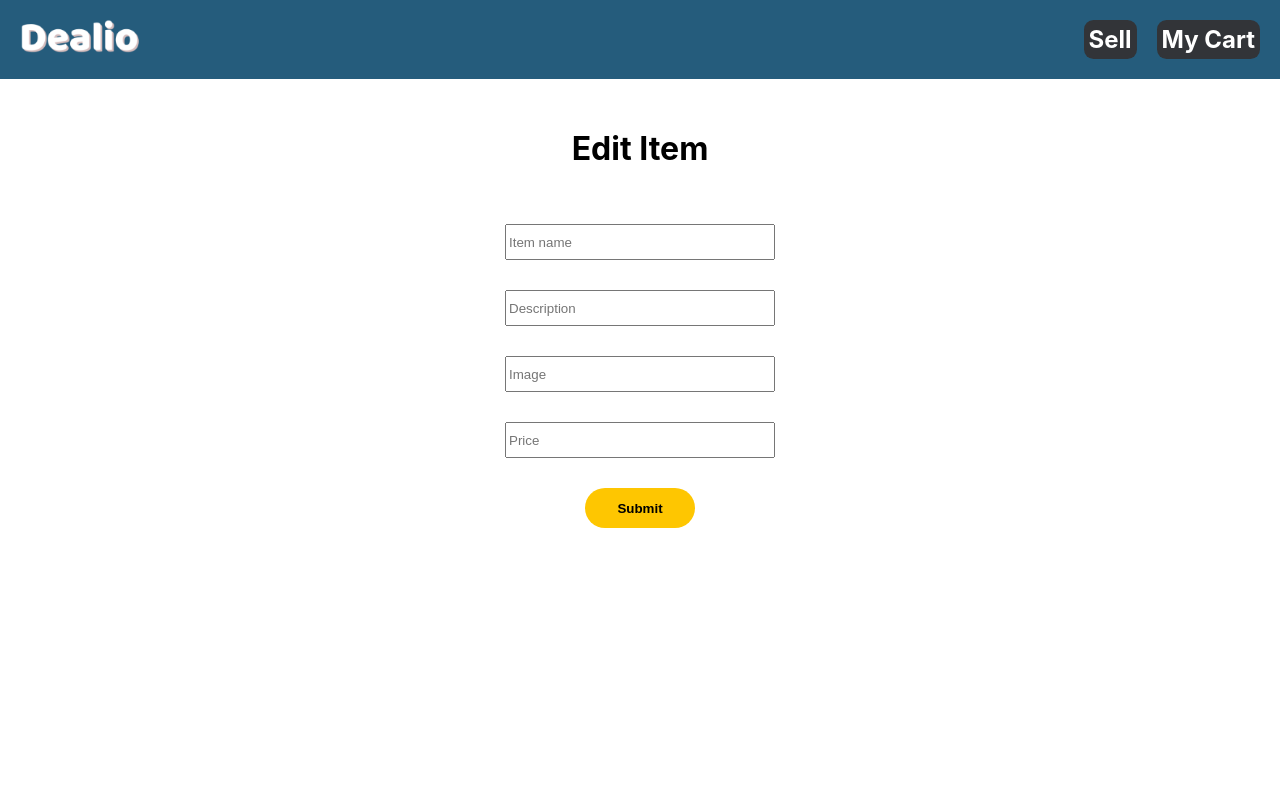
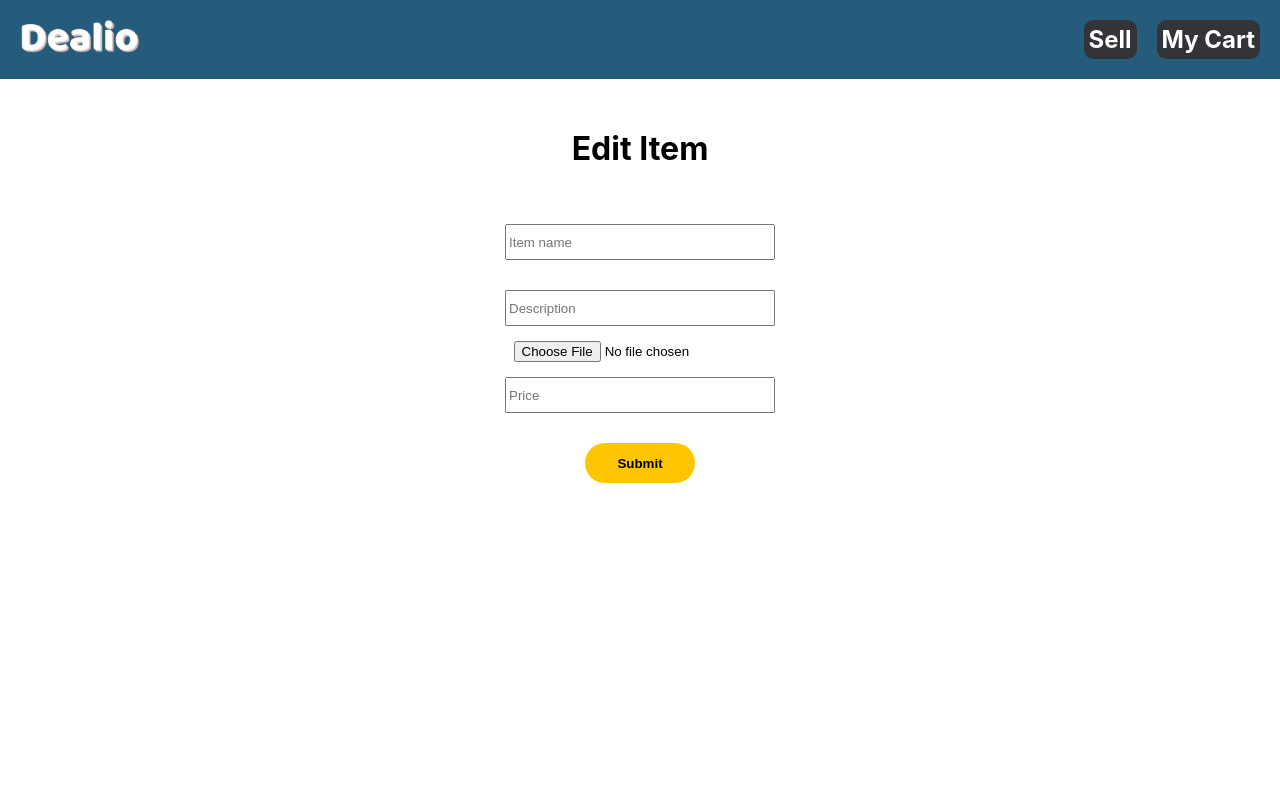
Before and after one commit to guillermoaviles/online-store-fe, a React (Create React App) app: page /description/edit/1 in a window 1280 px wide. Shown: the top 800 px of the page. Built offline with nearby package versions, Linux system fonts and the light colour scheme.

Commit message:
added file option to edit

```diff
--- a/src/Components/Edit.js
+++ b/src/Components/Edit.js
@@ -1,6 +1,7 @@
 import React, { useState } from "react";
 import axios from "axios";
 import { useParams, useNavigate, Navigate } from 'react-router-dom'
+import FileBase64 from 'react-file-base64'
 
 const Edit = () => {
     const navigate = useNavigate()
@@ -38,7 +39,7 @@ const Edit = () => {
             <form className='item-box'>
                 <input className='input' placeholder="Item name" name="title" value={updateItem.title} onChange={handleUpdateInput} required></input>
                 <input className='input' placeholder="Description" name="description" value={updateItem.description} onChange={handleUpdateInput}></input>
-                <input className='input' placeholder="Image" name="images" value={updateItem.images} onChange={handleUpdateInput}></input>
+                <FileBase64 multiple={false} onDone={({ base64 }) => setUpdateItem({ ...updateItem, images: base64 })} />
                 <input className='input' placeholder="Price" name="price" value={updateItem.price} onChange={handleUpdateInput} required></input>
                 <button className='item-button' onClick={updateItemCall}>Submit</button>
             </form>
```
